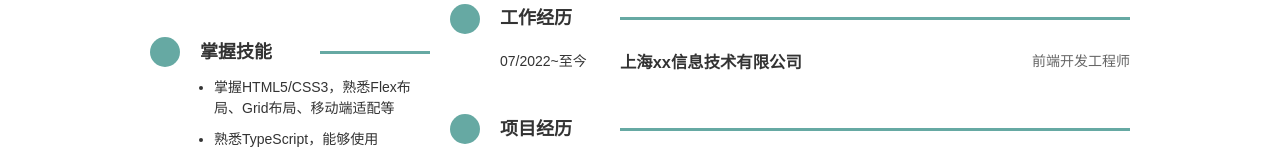
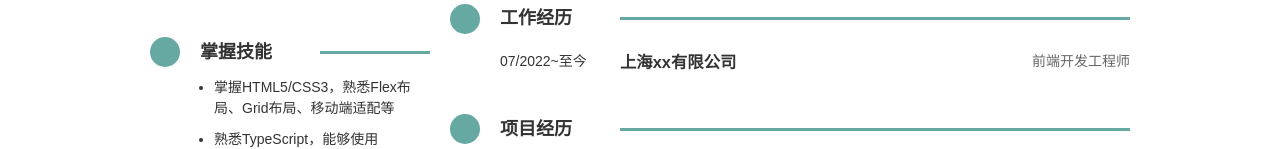
Before and after one commit to Allengl/cv, a plain HTML site: page index.html in a window 1280 px wide. Shown: the part 269-418 px from the top of the page. Drawn offline with Linux system fonts and the light colour scheme; a small style sheet from the web is missing.

Commit message:
update cv

```diff
--- a/index.html
+++ b/index.html
@@ -238,7 +238,7 @@
       <div class="detail">
         <div class="timeline-panel">
           <div class="date">07/2022~至今</div>
-          <h3>上海xx信息技术有限公司</h3>
+          <h3>上海xx有限公司</h3>
           <p class="intro">前端开发工程师</p>
           <!-- <div class="detail">
             <ul>
```
